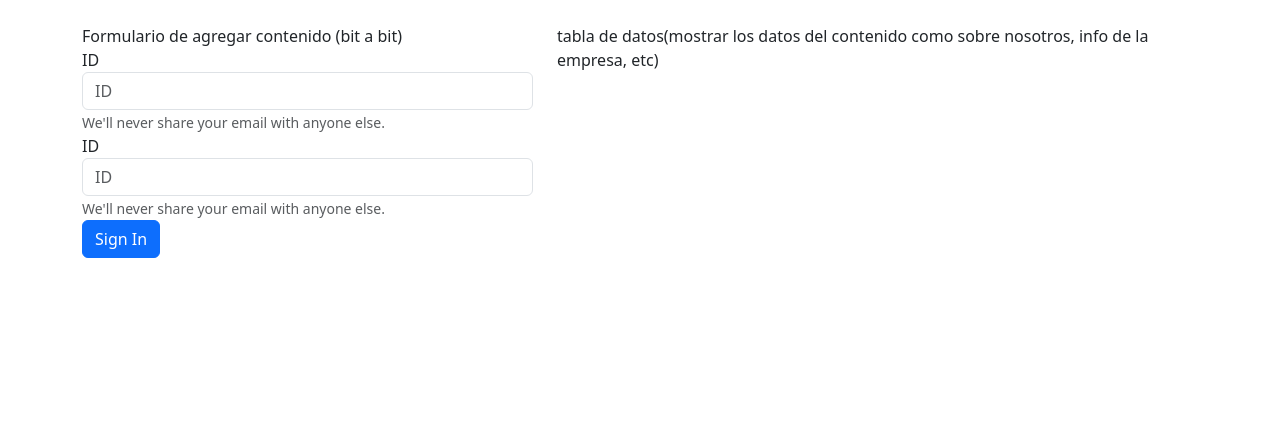
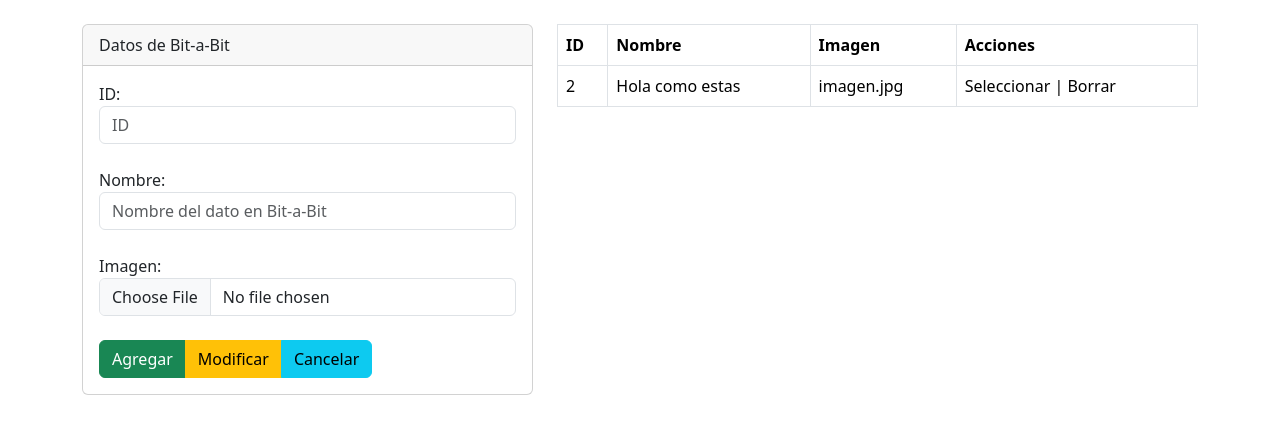
Before and after one commit to AlanHuanca21353/Bit-a-Bit-Studios, a PHP site: page /administrador/seccion/bit-a-bit.php in a window 1280 px wide. Shown: the part 56-490 px from the top of the page. Run offline with PHP 8.4, Linux system fonts and the light colour scheme.

Commit message:
4/10
Continuación y comienzo de la conexión a la base de datos.

```diff
--- a/administrador/seccion/bit-a-bit.php
+++ b/administrador/seccion/bit-a-bit.php
@@ -1,26 +1,127 @@
 <?php include("../template/header.php"); ?>
 
-<div class="col-md-5">
-    Formulario de agregar contenido (bit a bit)
- <form>
+<?php
 
- <div class = "form-group">
- <label for="txtIDbit-a-bit">ID</label>
- <input type="text" class="form-control" name="txtIDbit-a-bit" id="txtIDbit-a-bit" placeholder="ID">
- <small id="emailHelp" class="form-text text-muted">We'll never share your email with anyone else.</small>
- </div>
+ $txtIDBit=(isset($_POST['txtIDBit']))?$_POST['txtIDBit']:"";
+ $txtNombreBit=(isset($_POST['txtNombreBit']))?$_POST['txtNombreBit']:"";
+ $txtImagenBit=(isset($_FILES['txtImagenBit']['name']))?$_FILES['txtImagenBit']['name']:"";
+ $accionBit=(isset($_POST['accionBit']))?$_POST['accionBit']:"";
 
- <div class = "form-group">
- <label for="txtIDbit-a-bit">ID</label>
- <input type="text" class="form-control" name="txtIDbit-a-bit" id="txtIDbit-a-bit" placeholder="ID">
- <small id="emailHelp" class="form-text text-muted">We'll never share your email with anyone else.</small>
- </div>
+
+ echo $txtIDBit."<br/>";
+ echo $txtNombreBit."<br/>";
+ echo $txtImagenBit."<br/>";
+ echo $accionBit."<br/>";
 
 
 
- <button type="submit" class="btn btn-primary">Sign In</button>
+ $host="localhost";
+    $bd="bit-a-bit-studios";
+    $usuario="root";
+    $contrasenia="";
 
- </form>
+
+    try {
+
+        $conexion=new PDO("mysql:host=$host;dbname=$bd");
+
+
+
+
+        /*me quedé acá el viernes 4/10*/
+
+
+
+
+
+
+
+    } catch (\Throwable $th) {
+        //throw $th;
+    }
+
+
+
+
+
+ switch($accionBit){
+
+        case "Agregar":
+            echo "Presionado botón agregar";
+            break;
+
+            case "Modificar":
+            echo "Presionado botón modificar";
+             break;
+
+
+            case "Cancelar":
+            echo "Presionado botón cancelar";
+            break;
+
+ }
+
+?>
+
+
+
+
+<div class="col-md-5">
+
+
+    <div class="card">
+        <div class="card-header">
+            Datos de Bit-a-Bit
+        </div>
+
+        <div class="card-body">
+
+
+
+        <form method="POST" enctype="multipart/form-data">
+
+<div class = "form-group">
+<label for="txtIDBit">ID:</label>
+<input type="text" class="form-control" name="txtIDBit" id="txtIDBit" placeholder="ID">
+
+</div>
+
+<br>
+
+<div class = "form-group">
+<label for="txtNombreBit">Nombre:</label>
+<input type="text" class="form-control" name="txtNombreBit" id="txtNombreBit" placeholder="Nombre del dato en Bit-a-Bit">
+
+</div>
+
+<br>
+
+<div class = "form-group">
+<label for="txtImagenBit">Imagen:</label>
+<input type="file" class="form-control" name="txtImagenBit" id="txtImagenBit" placeholder="Nombre del dato en Bit-a-Bit">
+
+</div>
+<br>
+
+
+
+
+
+   <div class="btn-group" role="group" aria-label="">
+       <button type="sumbit" name="accionBit" value="Agregar" class="btn btn-success">Agregar</button>
+       <button type="sumbit" name="accionBit" value="Modificar" class="btn btn-warning">Modificar</button>
+       <button type="sumbit" name="accionBit" value="Cancelar" class="btn btn-info">Cancelar</button>
+   </div>
+
+
+</form>
+
+        </div>
+
+    </div>
+
+
+
 
 
 
@@ -29,7 +130,29 @@
 
 <div class="col-md-7">
 
-    tabla de datos(mostrar los datos del contenido como sobre nosotros, info de la empresa, etc)
+
+
+
+    <table class="table table-bordered">
+        <thead>
+            <tr>
+                <th>ID</th>
+                <th>Nombre</th>
+                <th>Imagen</th>
+                <th>Acciones</th>
+            </tr>
+        </thead>
+        <tbody>
+
+            <tr>
+                <td>2</td>
+                <td>Hola como estas</td>
+                <td>imagen.jpg</td>
+                <td>Seleccionar | Borrar</td>
+            </tr>
+
+        </tbody>
+    </table>
 
 </div>
 
```
Also changed, not shown: administrador/seccion/juego.php (+119 -15 lines), basededatos/sin_datos.sql (added, +83 -0 lines).
